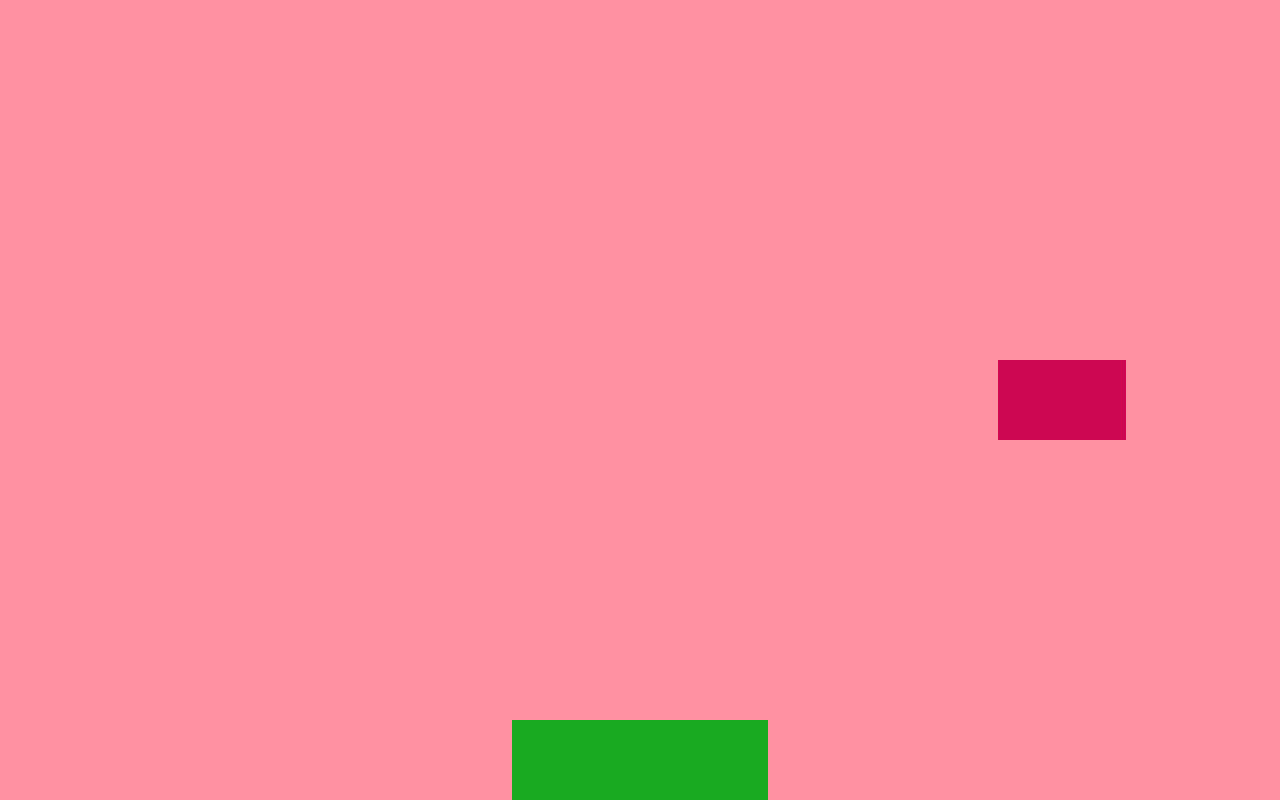
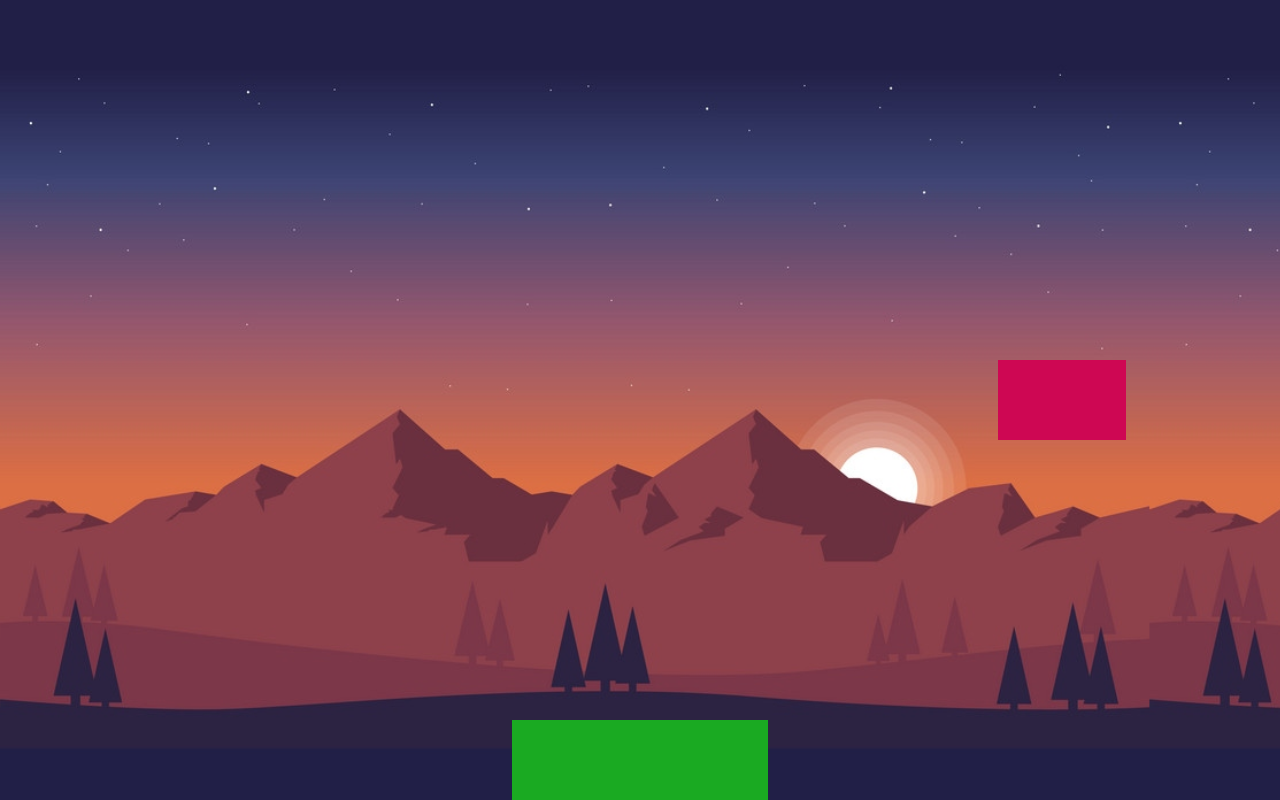
Before and after one commit to StrangerCodingThings-Ironhack-June-22/oop-game-codealong, a plain HTML site: page index.html in a window 1280 px wide. Drawn offline with Linux system fonts and the light colour scheme.

Commit message:
add bg image

```diff
--- a/css/main.css
+++ b/css/main.css
@@ -8,9 +8,9 @@ body {
     position: relative;
     overflow: hidden;
     background-color: rgb(255, 145, 163);
-    /* background-image: url("/img//background.jpg");
+    background-image: url("/img/background.jpg");
     background-repeat: repeat-x;
-    background-size: auto 100%; */
+    background-size: auto 100%;
 
 }
 
```
Also changed, not shown: img/background.jpg (added).
